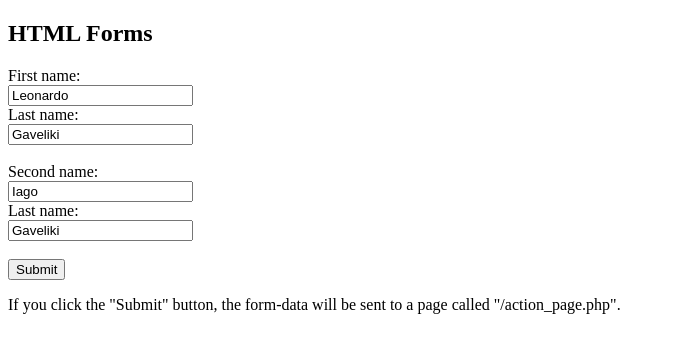
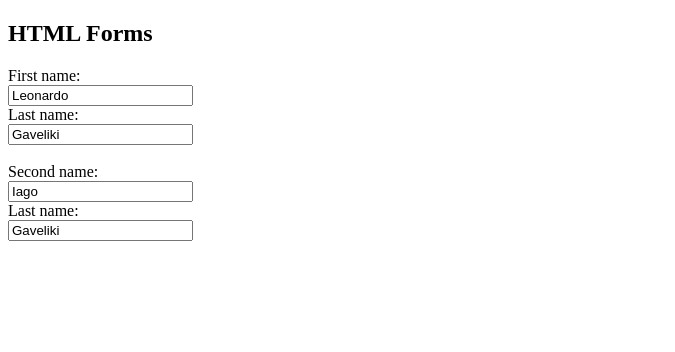
Before and after one commit to leonardo016/leonardo016.github.io, a plain HTML site: page index.html in a window 1280 px wide. Shown: the whole page, without its empty margins (0-675 px from the left). Drawn offline with Linux system fonts and the light colour scheme.

Commit message:
Update index.html

```diff
--- a/index.html
+++ b/index.html
@@ -15,10 +15,7 @@
   <input type="text" id="fname" name="fname" value="Iago"><br>
   <label for="lname">Last name:</label><br>
   <input type="text" id="lname" name="lname" value="Gaveliki"><br><br>
-  <input type="submit" value="Submit">
 </form>
-
-<p>If you click the "Submit" button, the form-data will be sent to a page called "/action_page.php".</p>
 
 </body>
 </html>
```
